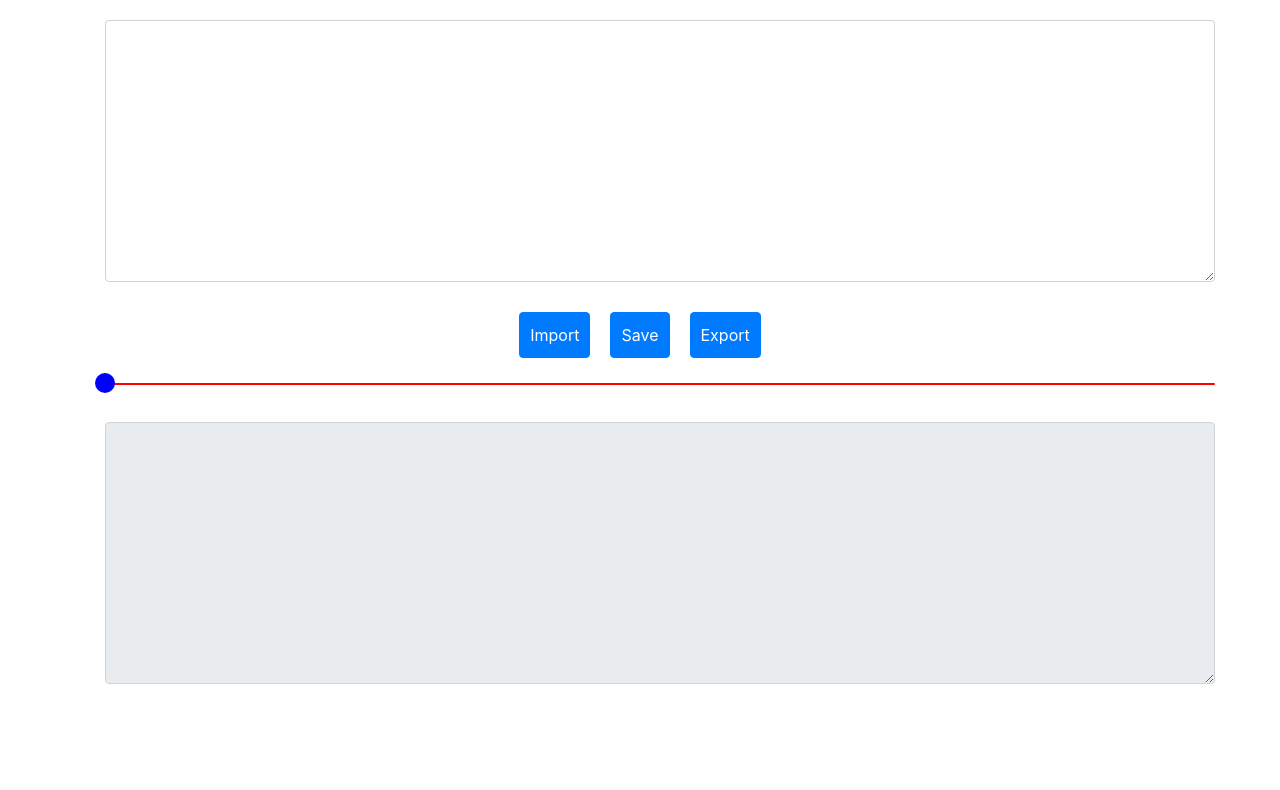
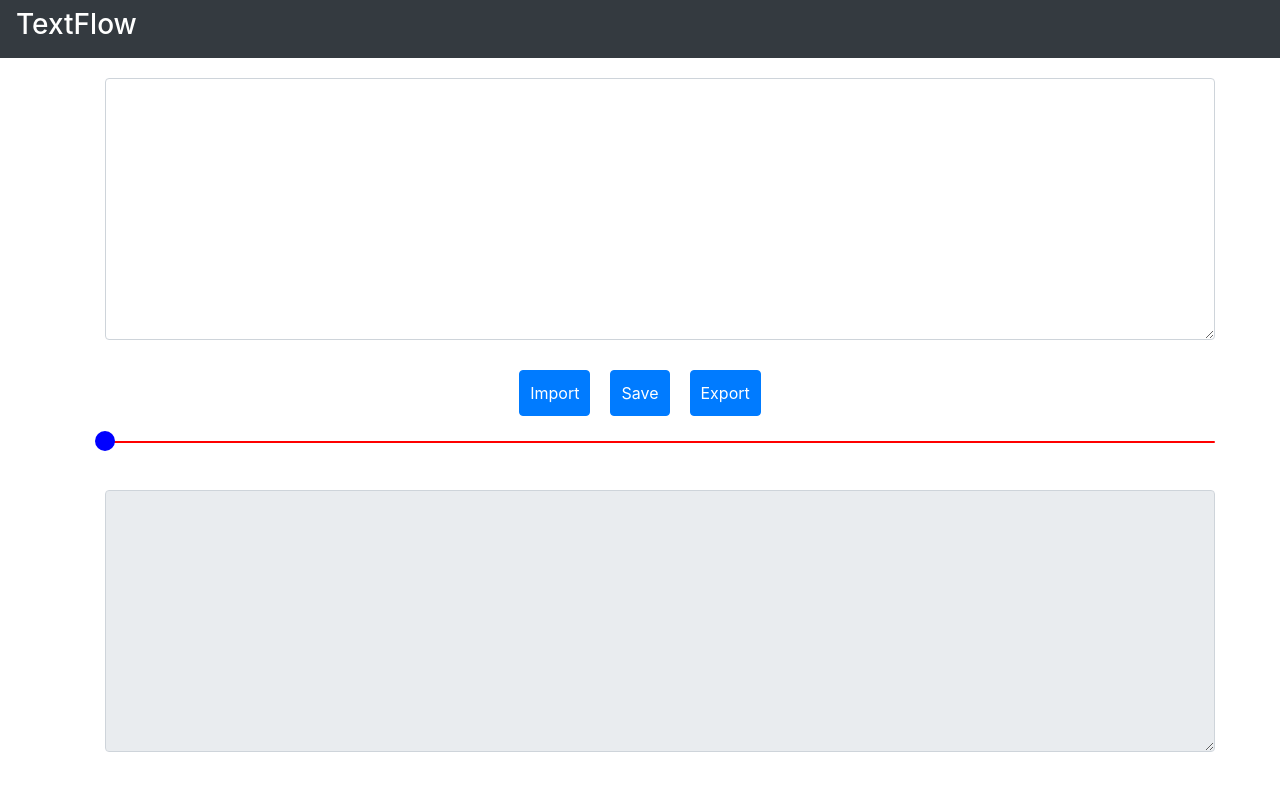
Before and after one commit to sumedhmohile/codeflow, a React (Create React App) app: page / in a window 1280 px wide. Shown: the top 790 px of the page. Built offline with nearby package versions, Linux system fonts and the light colour scheme.

Commit message:
Cosmetic changes to UI

```diff
--- a/public/index.html
+++ b/public/index.html
@@ -16,6 +16,9 @@
   </head>
   <body>
     <noscript>You need to enable JavaScript to run this app.</noscript>
+    <nav class="navbar navbar-dark bg-dark">
+      <h3 class="title">TextFlow</h3>
+    </nav>
     <div id="root"></div>
   </body>
 </html>
--- a/src/App.css
+++ b/src/App.css
@@ -9,7 +9,7 @@
 
 .slider {
   margin-top: 10px;
-  margin-bottom: 30px;
+  margin-bottom: 40px;
 }
 
 .sidepanel {
@@ -20,3 +20,7 @@
 .sidePanelElement {
   display: none;
 }
+
+.title {
+  color: white
+}
--- a/src/components/Editor.js
+++ b/src/components/Editor.js
@@ -119,7 +119,7 @@ class Editor extends React.Component {
                         border: 1
                     }}
                     trackStyle={{
-                        background: "none"
+                        backgroundColor: "blue"
                     }}
             />
                 <textarea className="form-control editor" rows="10" disabled="disabled" value={this.state.currentPoint}></textarea>
```
